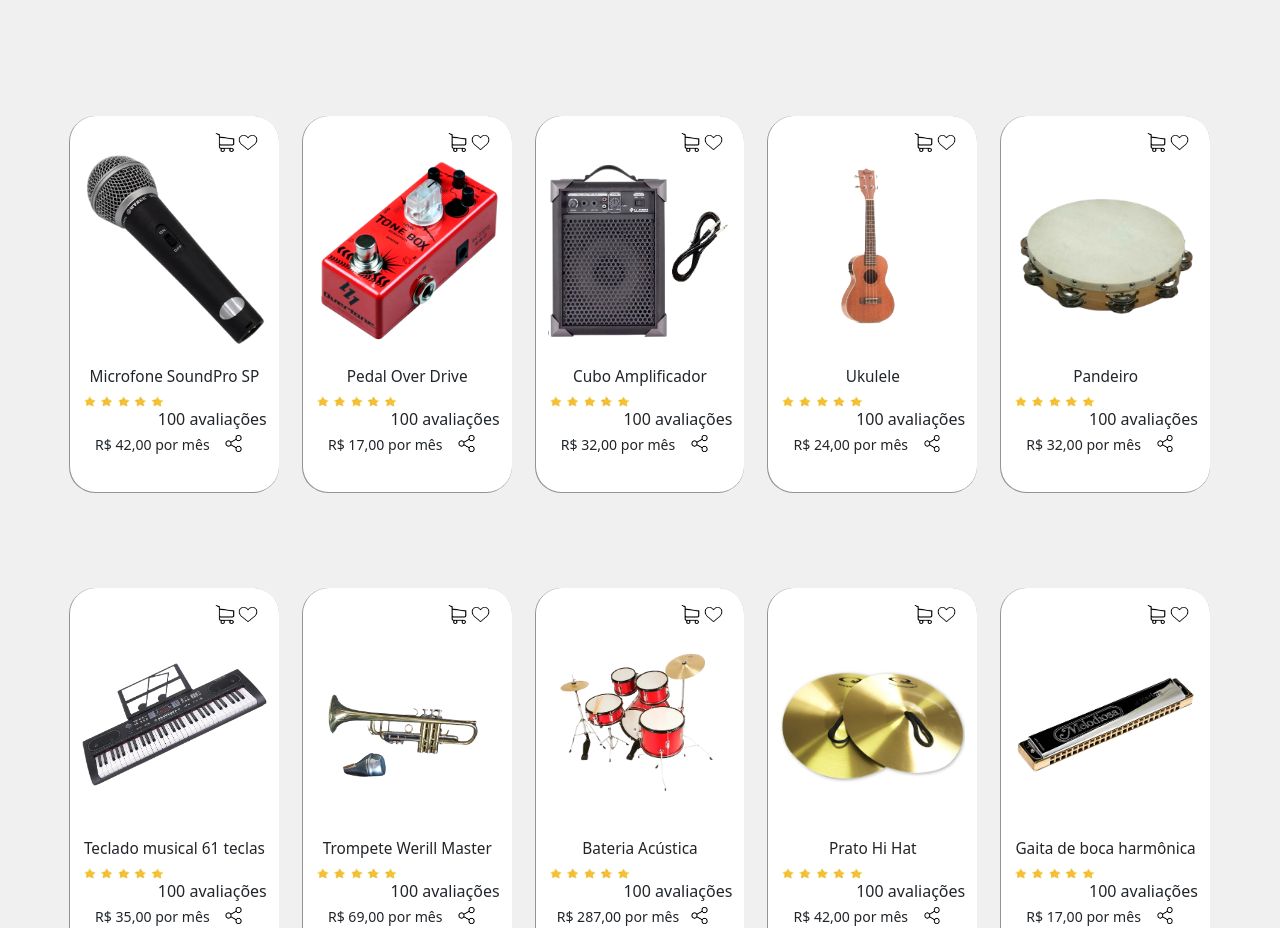
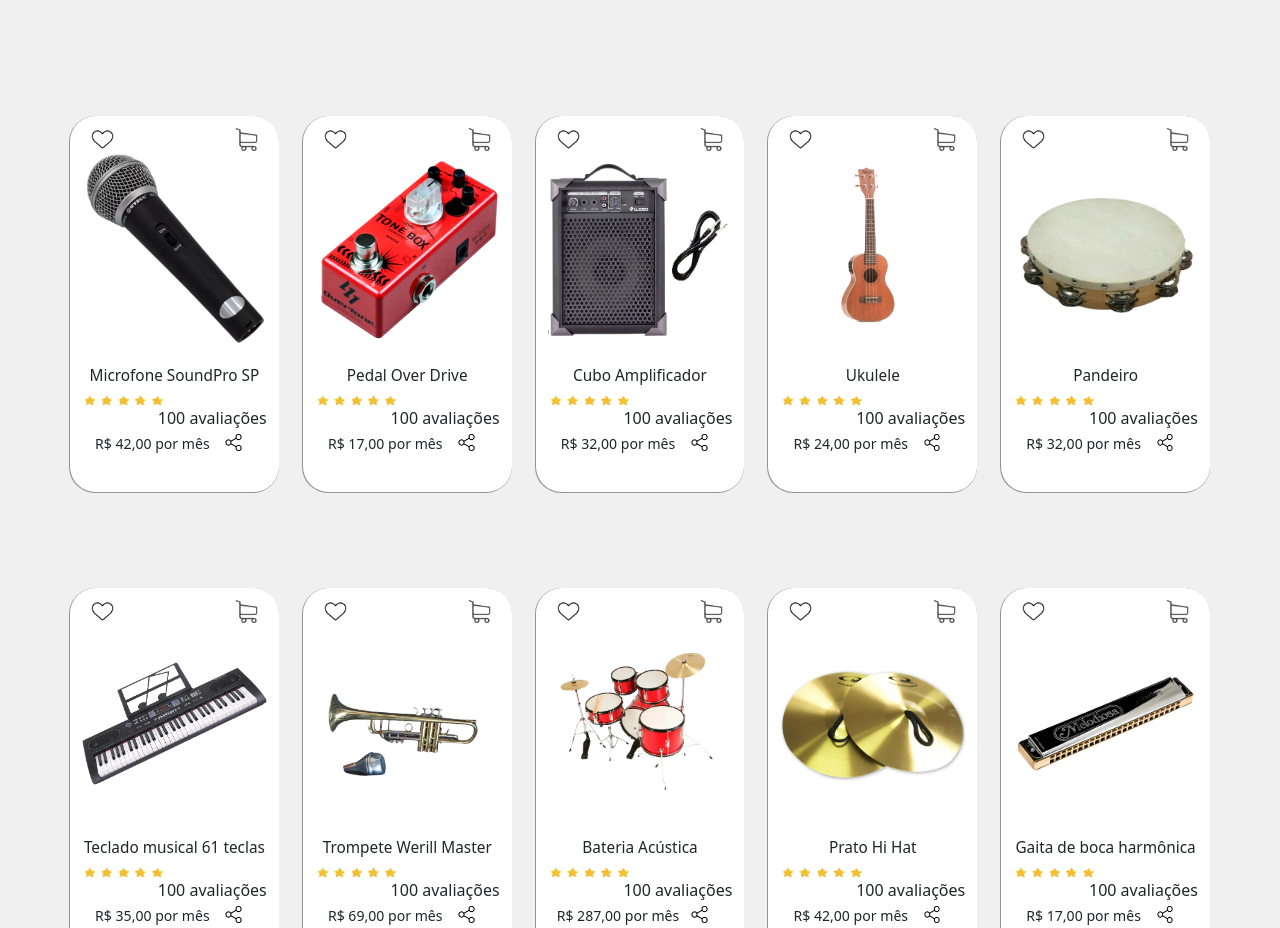
Before and after one commit to spricigom/BeatHub, a Vue app: page /Inicio in a window 1280 px wide. Shown: the part 1480-2408 px from the top of the page. Built offline with nearby package versions, Linux system fonts and the light colour scheme; a web font is replaced by a local one.

Commit message:
FEAT: alteração dos icones #10

```diff
--- a/src/components/ListProduct.vue
+++ b/src/components/ListProduct.vue
@@ -9,10 +9,10 @@ function getImage(productIndex) {
 </script>
 <template>
     <div class="row">
-        <div v-for="produto, index in products" :key="produto.id" class="col produtos">
-            <div class="compra-e-coracao_produto ">
-                <img src="@/assets/carrinho-de-compras.png" alt="" class="icones" />
-                <img src="@/assets/coracao.png" alt="" class="icones" />
+        <div v-for="produto, index in products" :key="produto.id" class="col produtos text-center">
+            <div class="compra-e-coracao_produto">
+                <img src="@/assets/coracao.png" alt="" class="icones"  />
+                <img src="@/assets/carrinho-de-compras.png" alt="" class="icones" style="opacity: .7;" />
             </div>
             <div class="img-produtos"> <img :src="getImage(index)" alt=""></div>
             <div>
@@ -37,22 +37,21 @@ function getImage(productIndex) {
 }
 
 .compra-e-coracao_produto {
-    position: relative;
-    left: 5vw;
     margin-top: 1vw;
+    display: flex;
+    justify-content: space-between;
+    padding-left:.7vw ;
+    padding-right: .7vw;
 }
 
 .icones {
-    width: 1.5vw;
+    width: 1.8vw;
 }
 
 .compartilhe-produtos {
     width: 1.3vw;
 }
 
-.compra-e-coracao_produto .icones {
-    margin-right: .3vw;
-}
 
 .dir1 {
     float: right;
@@ -93,6 +92,7 @@ function getImage(productIndex) {
     box-shadow: -.5px .5px .5px .5px rgb(150, 146, 146);
     margin-bottom: 8vh;
     border-radius: 2vw;
+
 }
 
 .img-produtos {
--- a/src/views/InicioView.vue
+++ b/src/views/InicioView.vue
@@ -340,10 +340,6 @@ import ListProduct from '@/components/ListProduct.vue';
     position: relative;
     bottom: 17vh;
 }
-
-
-
-
 .compra-e-coracao2 {
     display: flex;
     justify-content: space-between;
@@ -351,49 +347,11 @@ import ListProduct from '@/components/ListProduct.vue';
     margin-top: 3vh;
     margin-right: 1vw;
 }
-.compra-e-coracao_produto .icones {
-    margin-right: .3vw;
-}
-
-.texto-produtos {
-    font-size: 1.2vw;
-    margin-top: 2vh;
-}
-
-.img-produtos {
-    height: 25vh;
-
-}
-
-.img-produtos img {
-    width: 100%;
-    height: 100%;
-    object-fit: contain;
-}
-
-.produtos {
-    background-color: white;
-    height: 45vh;
-    margin-left: 12px;
-    margin-right: 12px;
-    margin-top: 4vh;
-    box-shadow: -.5px .5px .5px .5px rgb(150, 146, 146);
-    margin-bottom: 8vh;
-    border-radius: 2vw;
-
-
-}
-
-
-
 .conteudo2 {
     margin-top: 5vh;
 }.icones {
     width: 1.5vw;
 }
-
-
-
 .compra-e-coracao2 {
     display: flex;
     justify-content: space-between;
```
